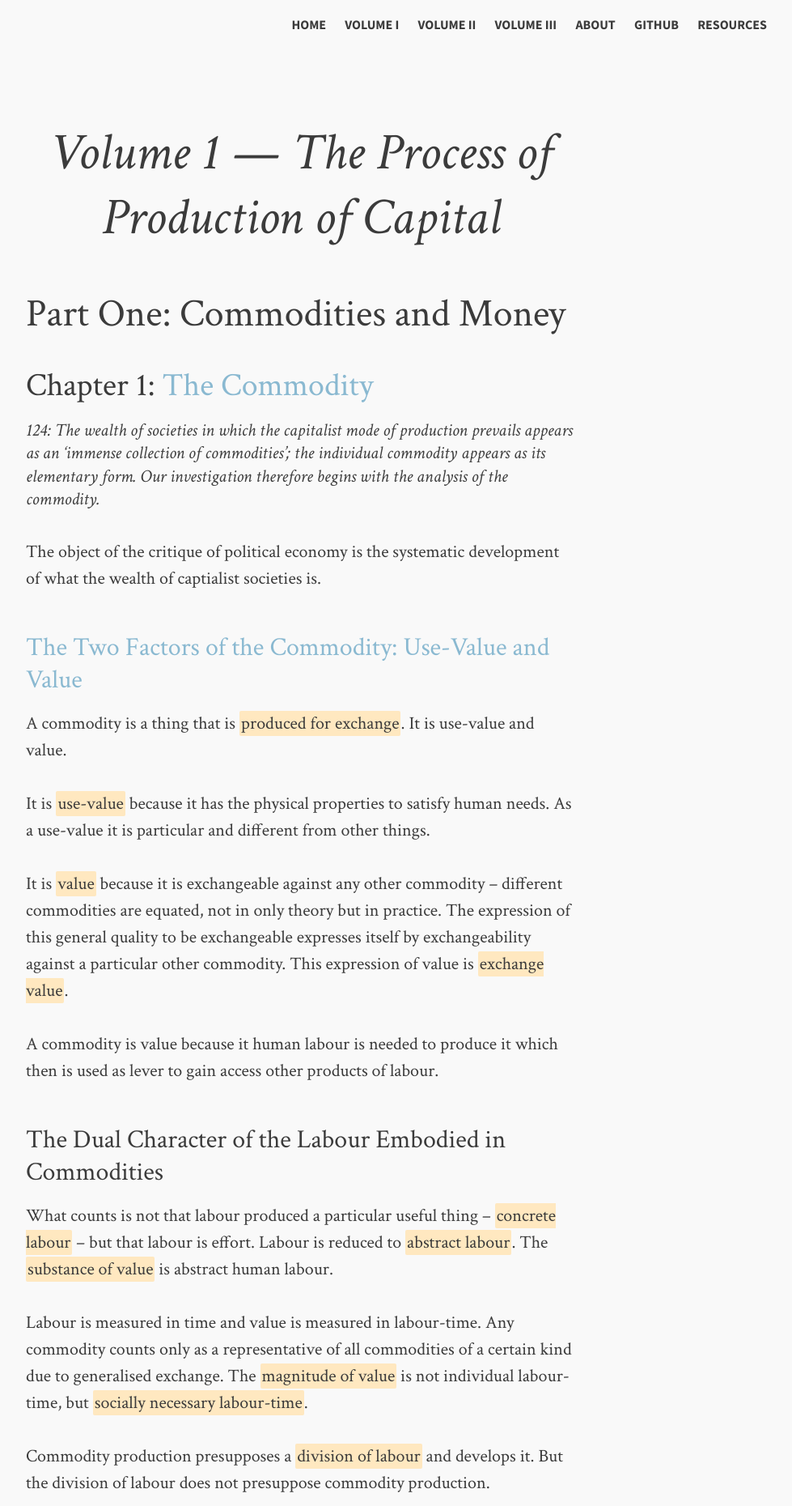
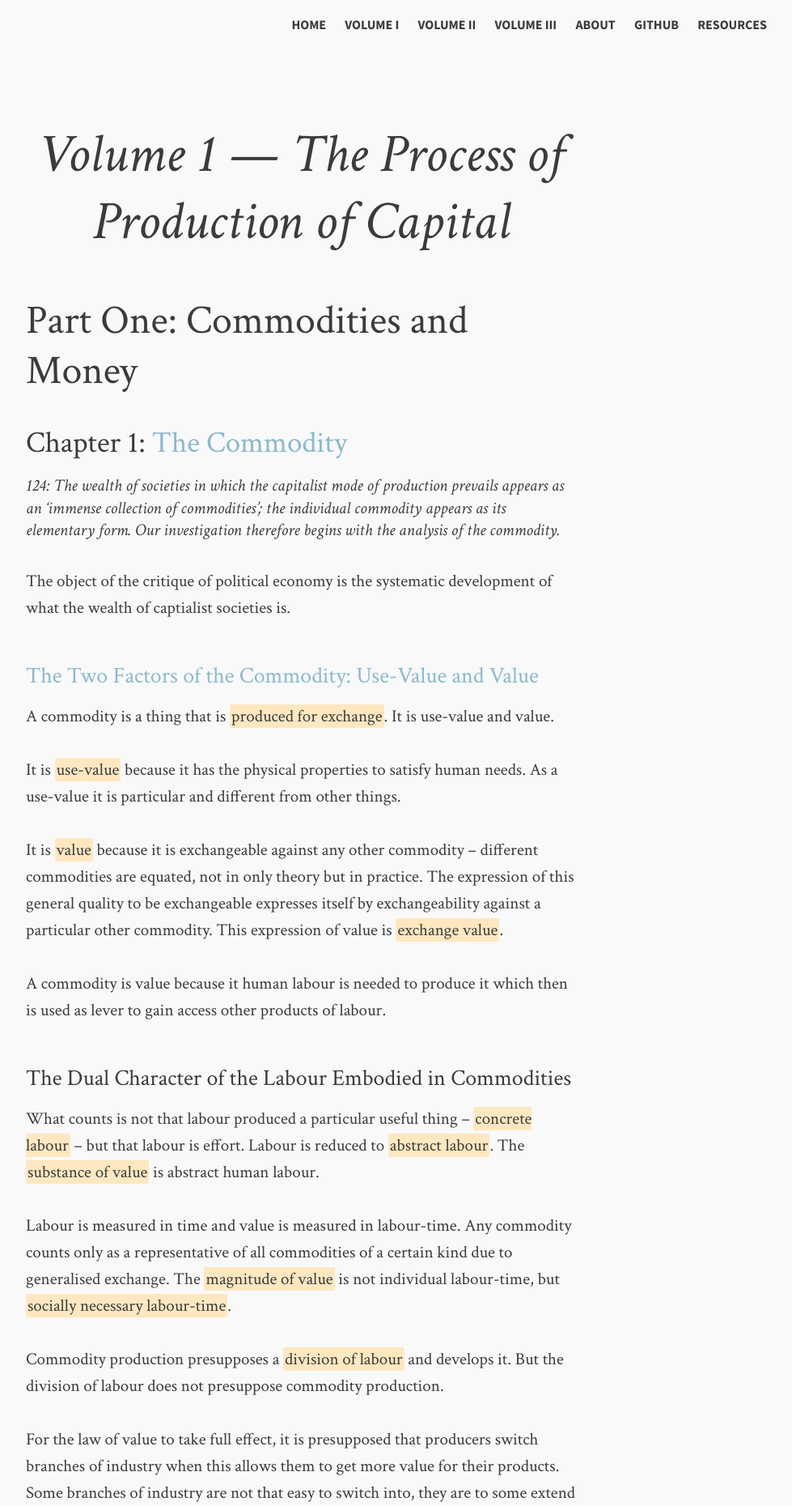
Before and after one commit to readingcapital/readingcapital.github.io, a Jekyll site: the page built from volume-1/index.md, in a window 1280 px wide. Shown: the top 1860 px of the page at 81% size, without its empty margins (268-1247 px from the left). Built offline with Jekyll 4.4.1, drawn with Linux system fonts in a browser that asks for light colours; comment, search, counter and statistics services are not loaded.

Commit message:
small CSS tweaks

```diff
--- a/assets/css/i.css
+++ b/assets/css/i.css
@@ -124,7 +124,7 @@ body {
 /* Meat
    ========================================================================== */
 p {
-  font-size: 22px;
+  font-size: 21px;
   line-height: 33px;
 }
 
@@ -134,7 +134,7 @@ p {
 }
 
 .post ul li {
-  font-size: 22px;
+  font-size: 21px;
   line-height: 33px;
   margin-bottom: 11px;
 }
@@ -142,27 +142,27 @@ p {
 /* Headings
    ========================================================================== */
 h1, .h1 {
-  font-size: 64px;
+  font-size: 67px;
 }
 
 h2, .h2 {
-  font-size: 48px;
+  font-size: 50px;
 }
 
 h3, .h3 {
-  font-size: 40px;
+  font-size: 37px;
 }
 
 h4, .h4 {
-  font-size: 32px;
+  font-size: 28px;
 }
 
 h5, .h5 {
-  font-size: 26px;
+  font-size: 21px;
 }
 
 h6, .h6 {
-  font-size: 22px;
+  font-size: 16px;
 }
 
 .meta {
@@ -171,7 +171,7 @@ h6, .h6 {
 
 blockquote, blockquote p {
     line-height: 1.3em;
-    font-size: 22px;
+    font-size: 21px;
 }
 
 .archive input {
@@ -196,23 +196,23 @@ blockquote, blockquote p {
   }
 
   h1, .h1 {
-    font-size: 48px;
+    font-size: 50px;
   }
 
   h2, .h2 {
-    font-size: 32px;
+    font-size: 37px;
   }
 
   h3, .h3 {
-    font-size: 24px;
+    font-size: 28px;
   }
 
   h4, .h4 {
-    font-size: 16px;
+    font-size: 21px;
   }
 
   h5, .h5 {
-    font-size: 12px;
+    font-size: 16px;
   }
 
   h6, .h6 {
```
